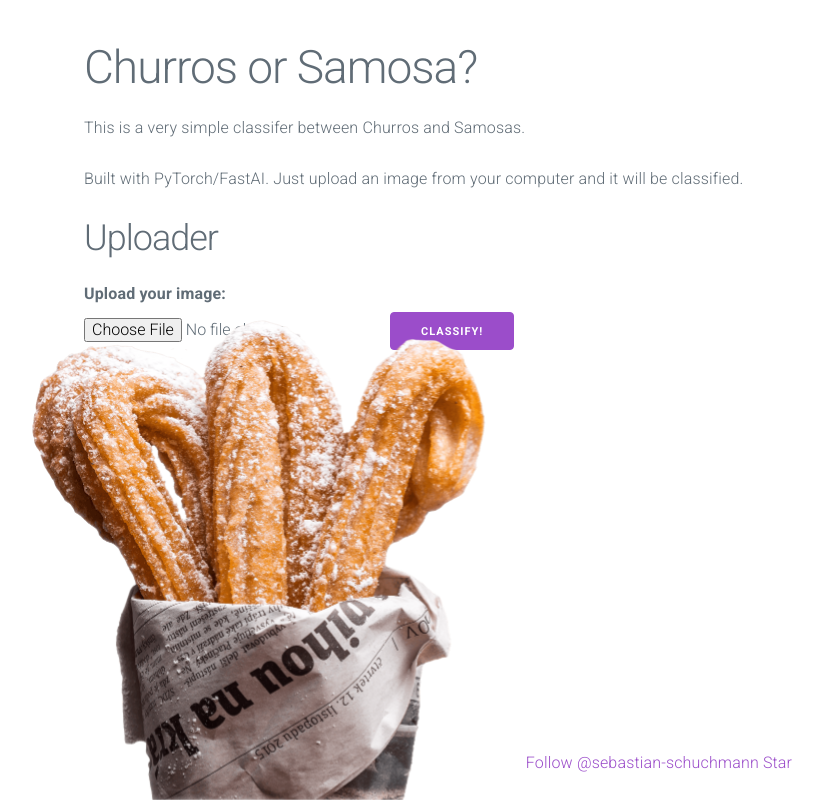
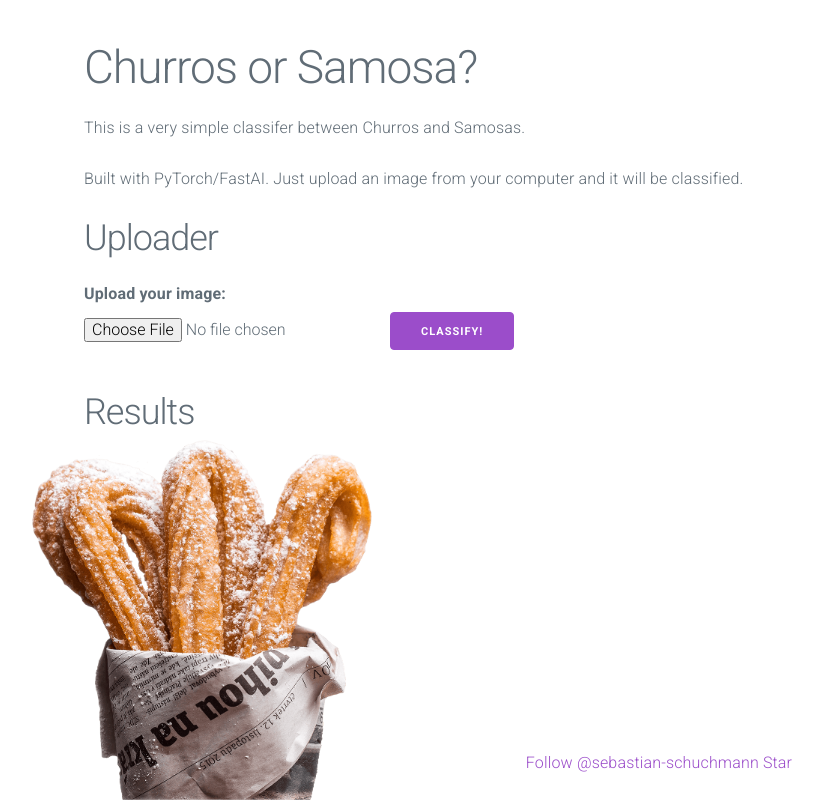
Before and after one commit to Sebastian-Schuchmann/ChurrosSamosaClassifier, a Flask app: page / in a window 1280 px wide. Shown: the whole page, without its empty margins (6-829 px from the left). Run offline with Flask 2, Linux system fonts and the light colour scheme; parts of the project's set-up code (start-up, migrations or seed data) failed here and were passed over.

Commit message:
decreased size of churros image

```diff
--- a/server/static/style.css
+++ b/server/static/style.css
@@ -16,9 +16,10 @@
 #churros {
     position: fixed;
     bottom: 0;
-    width: 453px;
-    height: 480px;
+    width: 340px;
+    height: 360px;
     left:3%;
+    pointer-events: none;
 }
 
 
```
